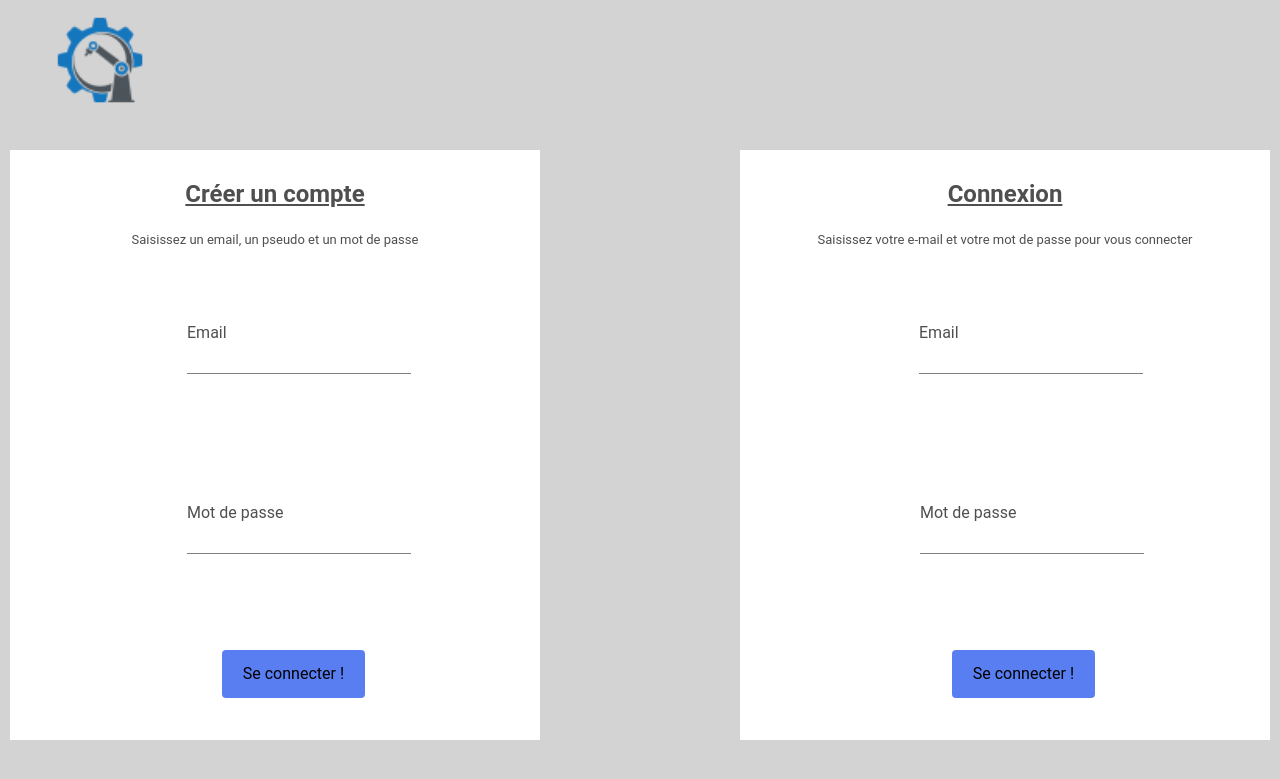
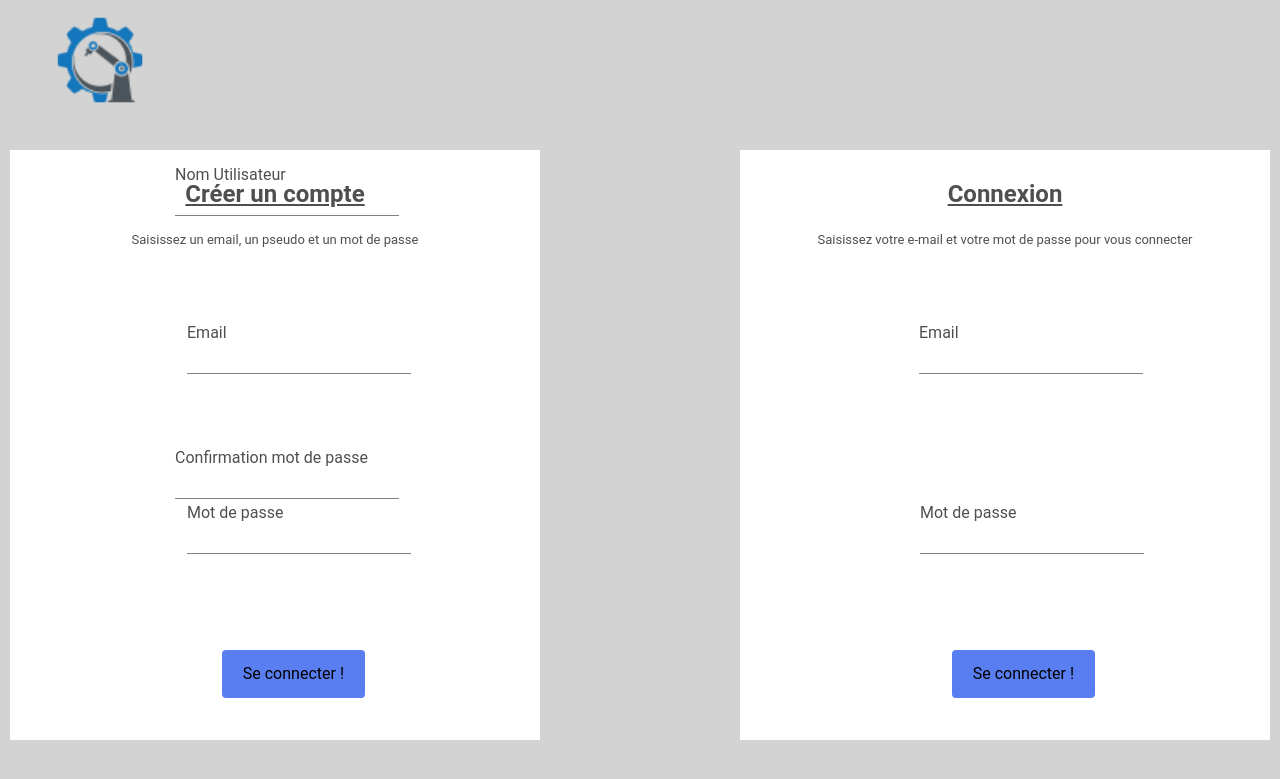
Before and after one commit to exatombe/bts-site, a PHP site: page /dashboard/authentification in a window 1280 px wide. Shown: the top 779 px of the page. Run offline with PHP 8.4, Linux system fonts and the light colour scheme; some libraries are stand-ins or nearby versions.

Commit message:
izqjdoijzq

```diff
--- a/dashboard/authentification.php
+++ b/dashboard/authentification.php
@@ -18,9 +18,17 @@
         <label for="e-mail">Email</label>
         <input type="email" name="e-mail" id="e-mail">
         </div>
+        <div class="Pseudoo">
+        <label for="Pseudo">Nom Utilisateur</label>
+        <input type="text" name="pseudo" id="Pseudo">
+        </div>
         <div class="mddp2">
         <label for="mdp">Mot de passe</label>
-        <input type="password" name="mdp" id="mdp">
+        <input type="text" name="mdp" id="mdp">
+        </div>
+        <div class="Cmddp">
+        <label for="cmddp">Confirmation mot de passe</label>
+        <input type="password" name="cmddp" id="cmddp">
         </div>
         <span class="bouton2">
         <button onclick="verify" style="border: none; background-color: #587EF2;">Se connecter !</button>
```
